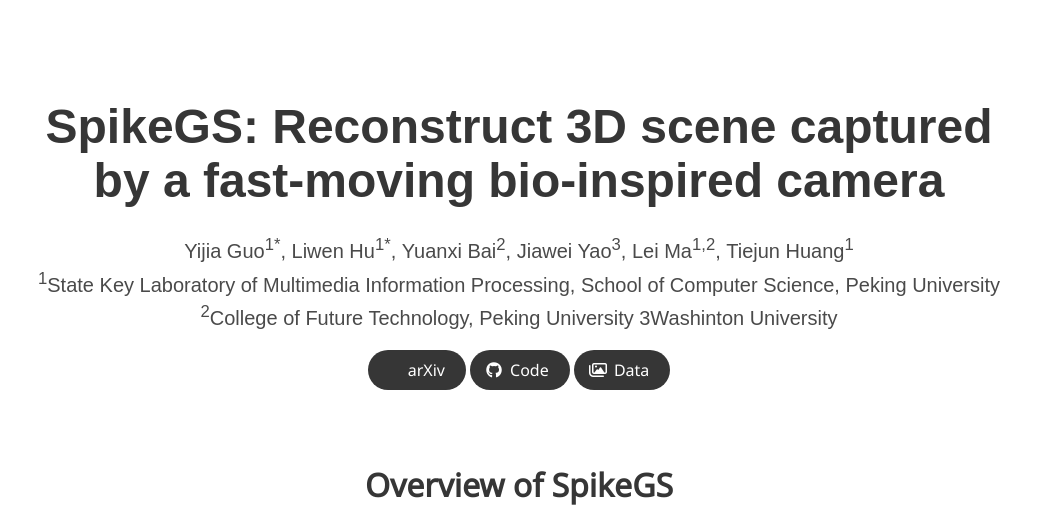
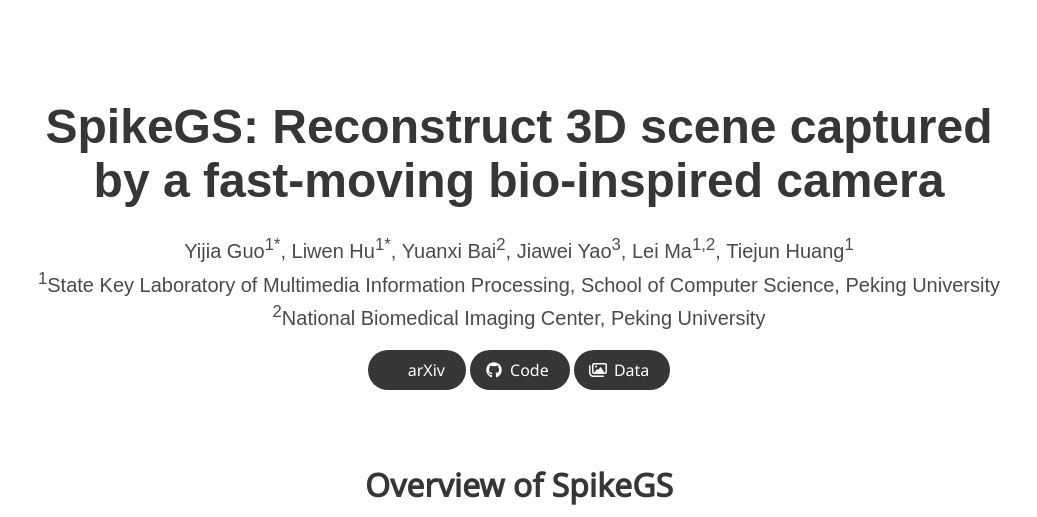
Before and after one commit to SpikeGS/SpikeGS.github.io, a plain HTML site: page index.html in a window 1280 px wide. Shown: the top 517 px of the page, without its empty margins (121-1158 px from the left). Drawn offline with nearby package versions, Linux system fonts and the light colour scheme; some icons are missing; a web font is replaced by a local one.

Commit message:
change message

```diff
--- a/index.html
+++ b/index.html
@@ -96,7 +96,7 @@
 
           <div class="is-size-5 publication-authors">
             <span class="author-block"><sup>1</sup>State Key Laboratory of Multimedia Information Processing, School of Computer Science, Peking University</span>
-            <span class="author-block"><sup>2</sup>College of Future Technology, Peking University 3Washinton University</span>
+            <span class="author-block"><sup>2</sup>National Biomedical Imaging Center, Peking University</span>
           </div>
 
 
```
